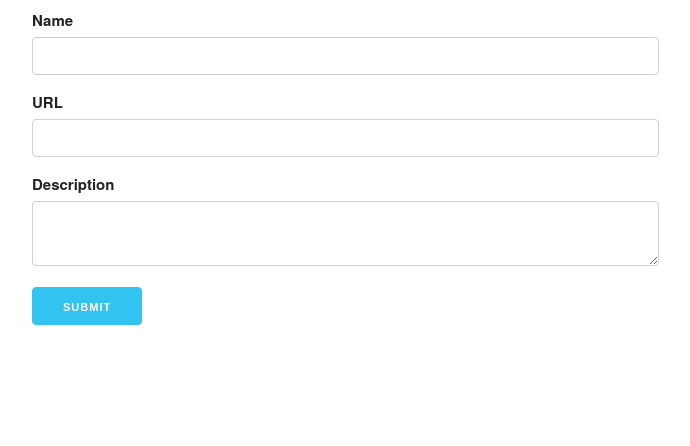
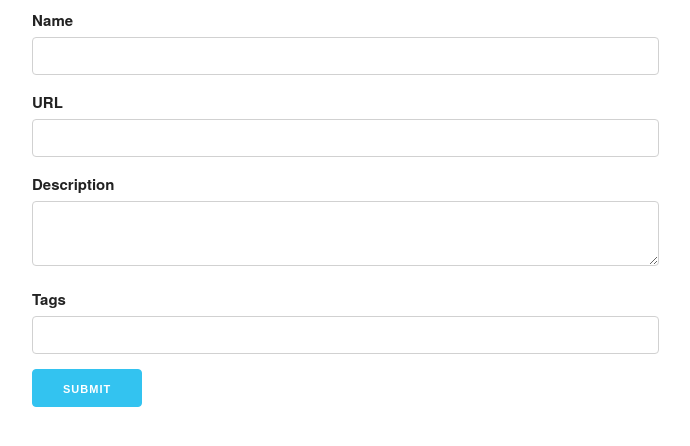
Before and after one commit to JRafiei/read-it-later, a Django app: page /docs/add in a window 1280 px wide. Shown: the top 446 px of the page, without its empty margins (128-818 px from the left). Run offline with Django 4.2, Linux system fonts and the light colour scheme.

Commit message:
add and use tags

```diff
--- a/read_it_later/settings.py
+++ b/read_it_later/settings.py
@@ -38,6 +38,7 @@ INSTALLED_APPS = [
     'django.contrib.sessions',
     'django.contrib.messages',
     'django.contrib.staticfiles',
+    'taggit',
 ]
 
 MIDDLEWARE = [
--- a/readinglists/models.py
+++ b/readinglists/models.py
@@ -1,12 +1,14 @@
 from django.db import models
 from django.contrib.auth.models import User
+from taggit.managers import TaggableManager
 
 
 class Document(models.Model):
     user = models.ForeignKey(User, on_delete=models.CASCADE)
     name = models.CharField(max_length=200)
-    description = models.TextField(default='')
+    description = models.TextField(default='', blank=True)
     url = models.CharField(max_length=600)
+    tags = TaggableManager()
 
     def __str__(self):
         return self.name
--- a/readinglists/templates/readinglists/add.html
+++ b/readinglists/templates/readinglists/add.html
@@ -19,6 +19,8 @@
           <input class="u-full-width" type="text" id="document-url" name="url">
           <label for="document-description">Description</label>
           <textarea class="u-full-width" id="document-description" name="description"></textarea>
+          <label for="document-tags">Tags</label>
+          <input class="u-full-width" type="text" id="document-tags" name="tags">
           <input class="button-primary" type="submit" value="Submit">
         </form>
       </div>
--- a/readinglists/views.py
+++ b/readinglists/views.py
@@ -5,17 +5,23 @@ from .models import Document
 
 def add_document(request):
     if request.method == 'POST':
-        Document.objects.create(
+        doc = Document.objects.create(
             name=request.POST.get('name'),
             url=request.POST.get('url'),
             description=request.POST.get('description'),
             user=request.user
         )
+        new_tags = request.POST.get('tags').split()
+        doc.tags.add(*new_tags)
         return redirect(reverse('add-document'))
 
     return render(request, 'readinglists/add.html', {})
 
 
 def list_documents(request):
-    docuements = Document.objects.all()
+    tag = request.GET.get('tag')
+    if tag:
+        docuements = Document.objects.filter(tags__name=tag)
+    else:
+        docuements = Document.objects.all()
     return render(request, 'readinglists/list.html', {'documents': docuements})
```
Also changed, not shown: readinglists/templates/readinglists/list.html (+10 -0 lines), readinglists/migrations/0003_document_tags.py (added).
